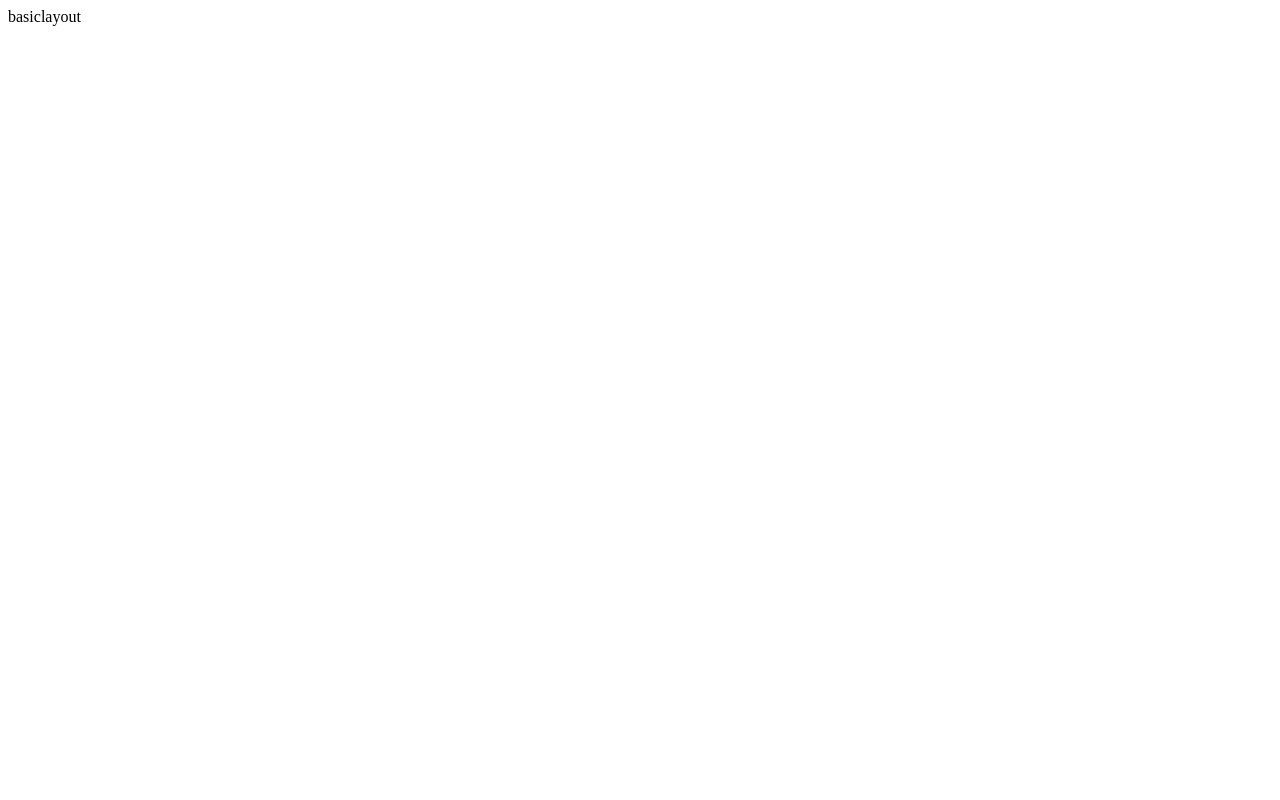
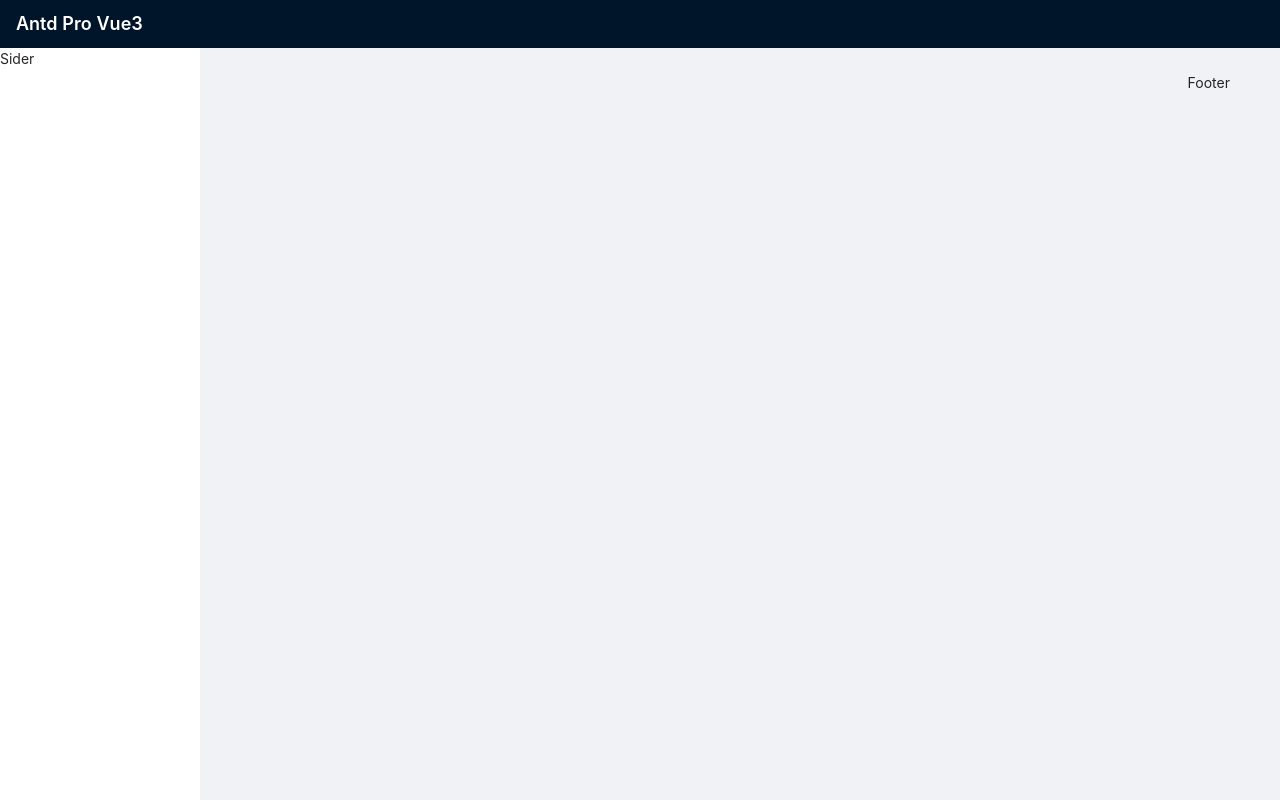
Before and after one commit to rywaroy/antd-pro-vue3, a Vue app: page / in a window 1280 px wide. Built offline with nearby package versions, Linux system fonts and the light colour scheme.

Commit message:
feat: BasicLayout

```diff
--- a/index.html
+++ b/index.html
@@ -4,7 +4,7 @@
     <meta charset="UTF-8" />
     <link rel="icon" href="/favicon.ico" />
     <meta name="viewport" content="width=device-width, initial-scale=1.0" />
-    <title>Vite App</title>
+    <title>Antd Pro Vue3</title>
   </head>
   <body>
     <div id="app"></div>
--- /dev/null
+++ b/src/config/defaultSettings.js
@@ -0,0 +1,3 @@
+export default {
+    title: 'Antd Pro Vue3',
+};
--- a/src/layouts/BasicLayout.vue
+++ b/src/layouts/BasicLayout.vue
@@ -1,6 +1,39 @@
 <template>
-  <div>
-    basiclayout
-    <router-view />
-  </div>
+    <a-layout class="basic-layout">
+        <a-layout-header class="basic-layout-header">
+            <div class="basic-layout-header-title">
+                {{ setting.title }}
+            </div>
+        </a-layout-header>
+        <a-layout>
+            <a-layout-sider theme="light">
+                Sider
+            </a-layout-sider>
+            <a-layout-content><router-view /></a-layout-content>
+            <a-layout-footer>Footer</a-layout-footer>
+        </a-layout>
+    </a-layout>
 </template>
+<script setup>
+import setting from '@/config/defaultSettings';
+</script>
+<style scoped>
+.basic-layout {
+    height: 100vh;
+}
+
+.basic-layout-header {
+    height: 48px;
+    padding: 0 16px;
+    display: flex;
+    justify-content: space-between;
+    align-items: center;
+}
+
+.basic-layout-header-title {
+    font-weight: 600;
+    font-size: 18px;
+    line-height: 48px;
+    color: #fff;
+}
+</style>
--- a/src/main.js
+++ b/src/main.js
@@ -1,11 +1,14 @@
 import { createApp } from 'vue';
 import { createPinia } from 'pinia';
+import Antd from 'ant-design-vue';
 import App from './App.vue';
 import router from './router';
+import 'ant-design-vue/dist/antd.css';
 
 const app = createApp(App);
 
 app.use(createPinia());
 app.use(router);
+app.use(Antd);
 
 app.mount('#app');
```
Also changed, not shown: .eslintrc.js.
